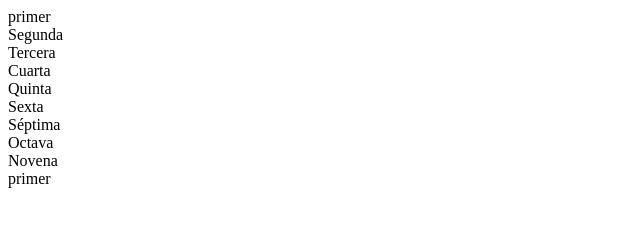
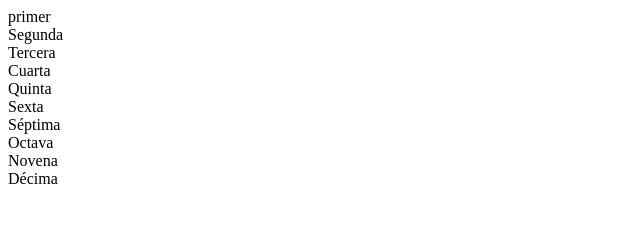
Before and after one commit to sharik2507/TALLER_BPDS, a plain HTML site: page index.html in a window 1280 px wide. Shown: the full height of the page, 0-640 px from the left. Drawn offline with Linux system fonts and the light colour scheme.

Commit message:
Tenth commit

```diff
--- a/index.html
+++ b/index.html
@@ -15,6 +15,6 @@
     <div>Séptima</div>
     <div>Octava</div>
     <div>Novena</div>
-    <div>primer</div>
+    <div>Décima</div>
 </body>
 </html>
```
